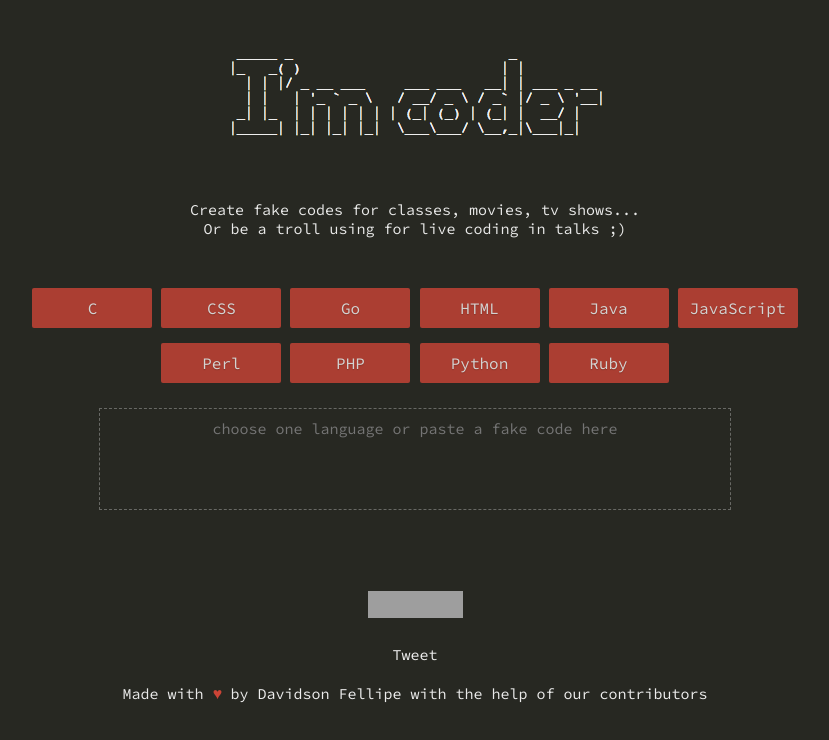
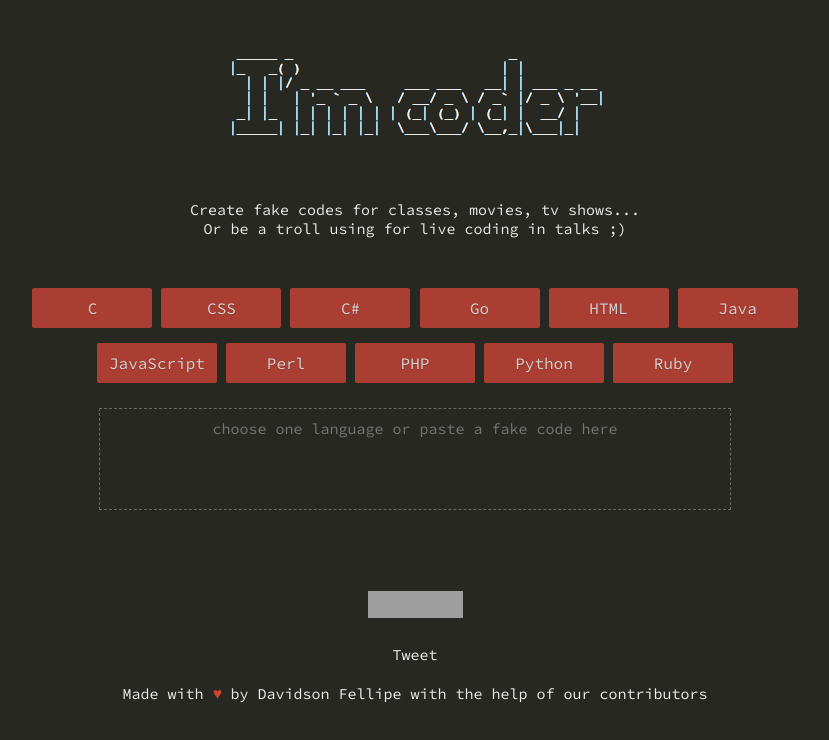
Before and after one commit to davidsonfellipe/im-coder, a website: page index.html in a window 1280 px wide. Shown: the whole page, without its empty margins (225-1054 px from the left). Drawn offline with nearby package versions, Linux system fonts and the light colour scheme; grey boxes are pictures that could not be loaded.

Commit message:
adding c# option with data-syntax-lang

```diff
--- a/index.html
+++ b/index.html
@@ -34,6 +34,7 @@
       <ul class="im-coder-langs">
         <li class="im-coder-lang" data-syntax-lang="c">C</li>
         <li class="im-coder-lang" data-syntax-lang="css">CSS</li>
+        <li class="im-coder-lang" data-syntax-lang="csharp">C#</li>
         <li class="im-coder-lang" data-syntax-lang="go">Go</li>
         <li class="im-coder-lang" data-syntax-lang="html">HTML</li>
         <li class="im-coder-lang" data-syntax-lang="java">Java</li>
```
